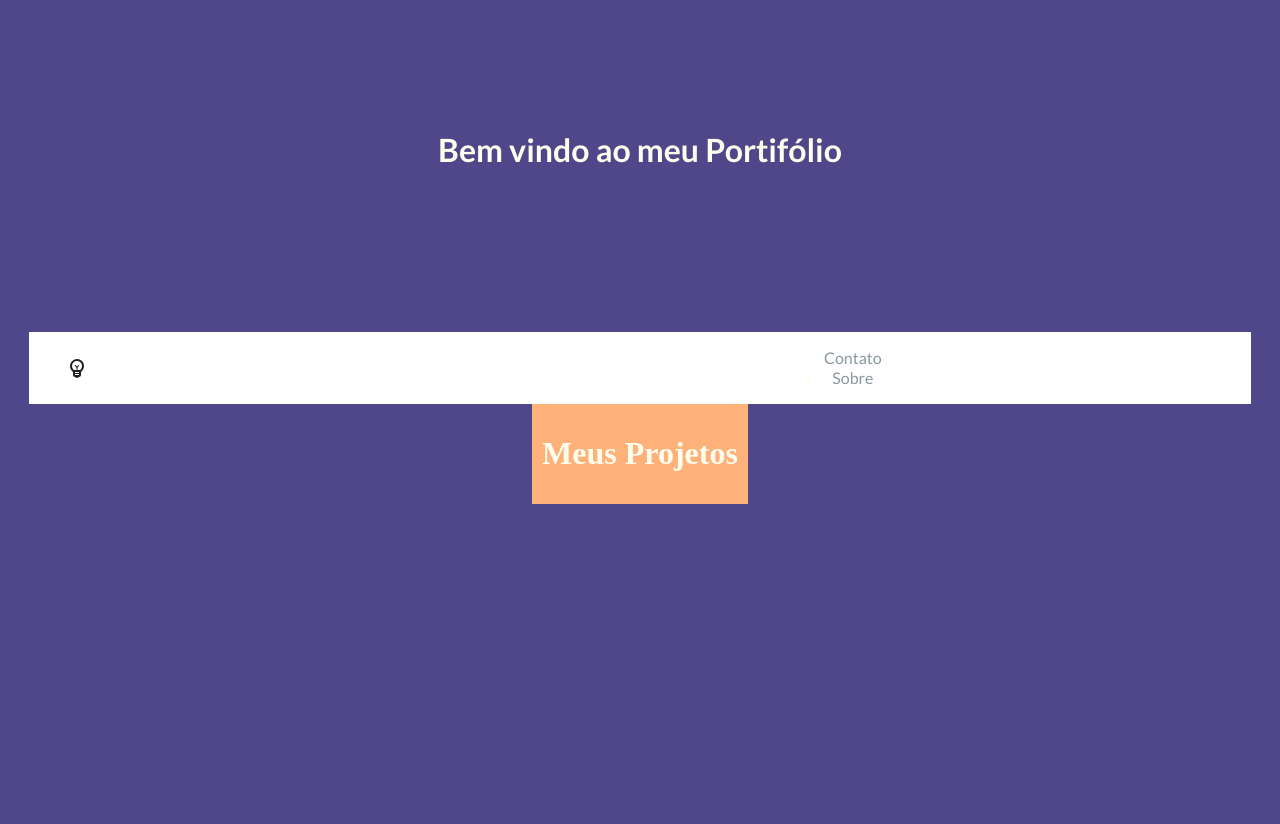
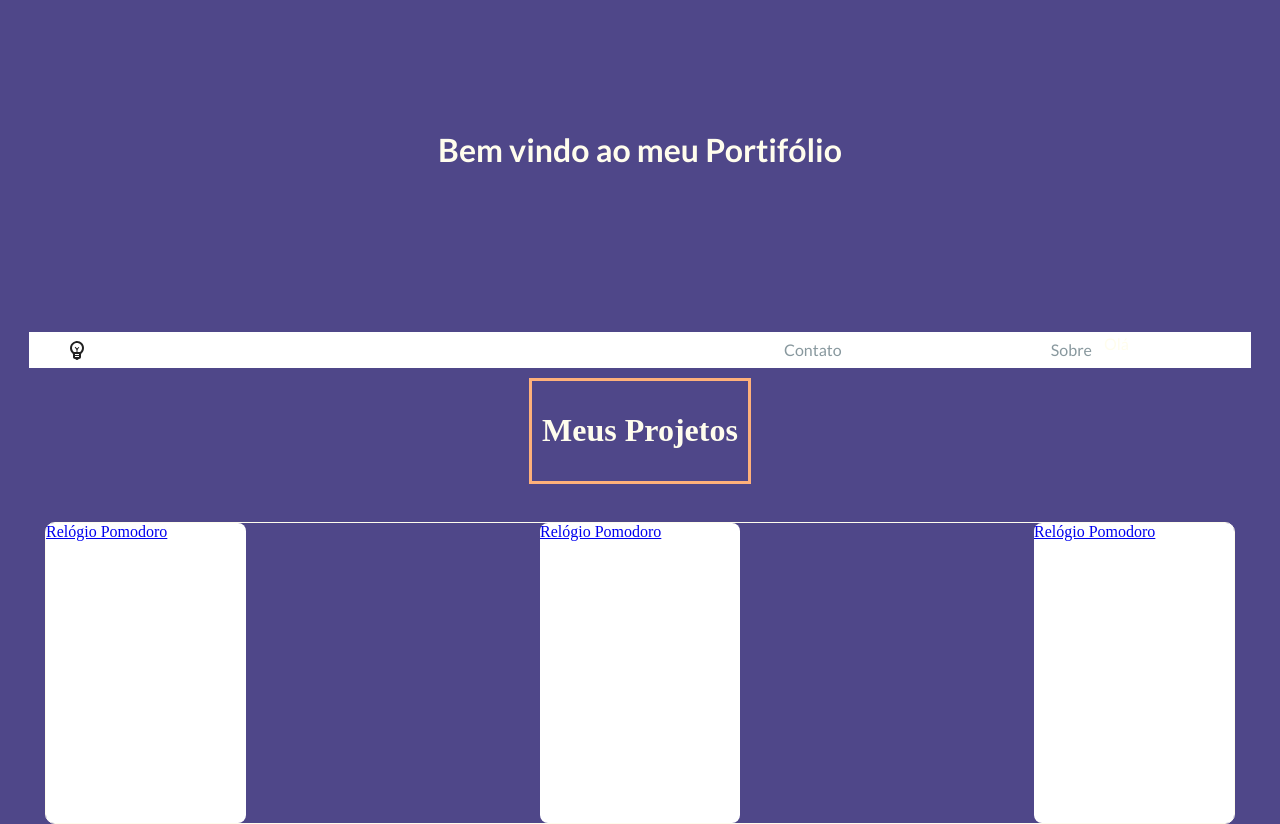
Before and after one commit to Eletromaximus/MaxMillianoJAMStackAlura, a Next.js app: page / in a window 1280 px wide. Before the commit the page ends 800 px from the top, so only its background shows below. Built offline with nearby package versions, Linux system fonts and the light colour scheme.

Commit message:
feat(esboço dos cards): esboço dos cards prontos

```diff
--- a/pages/index.tsx
+++ b/pages/index.tsx
@@ -1,10 +1,12 @@
 import React, { useState} from 'react';
 import Capa from '../src/commons/Capa';
 import { Box } from '../src/components/fundation/layout/Box';
-import Menu from '../src/commons/Menu'
-import { lightTheme, darkTheme } from '../src/components/theme/themes'
-import { Grid } from '../src/components/fundation/layout/Grid'
-import SectionTitle from '../src/commons/SectionTitle'
+import Menu from '../src/commons/Menu';
+import { lightTheme, darkTheme } from '../src/components/theme/themes';
+import { Grid } from '../src/components/fundation/layout/Grid';
+import SectionTitle from '../src/commons/SectionTitle';
+import {WrapperProjects} from '../src/commons/WrapperProjects';
+import Card from '../src/commons/Cards';
 
 export default function Home() {
   const [ theme, setTheme ] = useState(darkTheme)
@@ -39,6 +41,44 @@ export default function Home() {
             <SectionTitle />
           </Grid.Col>
 
+          <Grid.Col
+            offset={{ xs: 0, md: 0}}
+            value={{ xs: 12, md: 12}}
+            display='flex'
+            flex='1'
+            alignItems='center'
+            justifyContent='center'
+            flexDirection='column'
+          >
+            <WrapperProjects>
+              <WrapperProjects.RightSide>
+                <Card
+                  url={'https://github.com/Eletromaximus/PomodoroClock'}
+                >
+                  Relógio Pomodoro
+                </Card>
+              </WrapperProjects.RightSide>
+
+              <WrapperProjects.CentralSide>
+                <Card
+                  url={'https://github.com/Eletromaximus/PomodoroClock'}
+                >
+                  Relógio Pomodoro
+                </Card>
+              </WrapperProjects.CentralSide>
+
+              <WrapperProjects.LeftSide>
+                <Card
+                  url={'https://github.com/Eletromaximus/PomodoroClock'}
+                >
+                  Relógio Pomodoro
+                </Card>
+              </WrapperProjects.LeftSide>
+
+
+            </WrapperProjects>
+          </Grid.Col>
+
         </Grid.Row>
       </Grid.Container>
 
--- /dev/null
+++ b/src/commons/Cards/index.tsx
@@ -0,0 +1,20 @@
+import React from 'react';
+import { CardStyle } from './styles';
+import Link from 'next/link'
+
+interface Props {
+  url: string;
+  children: string | React.ReactNode;
+}
+
+export default function Card({ url, children }: Props) {
+  return(
+    <CardStyle>
+      <Link href={url}>
+        <a>
+          {children}
+        </a>
+      </Link>
+    </CardStyle>
+  )
+}
--- /dev/null
+++ b/src/commons/Cards/styles.ts
@@ -0,0 +1,9 @@
+import styled from 'styled-components';
+
+
+export const CardStyle = styled.div`
+  width: 200px;
+  height: 300px;
+  border-radius: 8px;
+  background-color: white;
+`
--- a/src/commons/Menu/index.tsx
+++ b/src/commons/Menu/index.tsx
@@ -5,6 +5,7 @@ import EmojiObjectsOutlinedIcon from '@material-ui/icons/EmojiObjectsOutlined';
 import { Button } from '@material-ui/core';
 import { ThemeContext } from 'styled-components';
 import Link from '../../components/Link';
+import Text from '../../components/fundation/Text'
 
 
 const links = [
@@ -37,7 +38,6 @@ export default function Home({toggleTheme} : Props ) {
       </MenuWrapper.RightSide>
 
       <MenuWrapper.CentralSide>
-      <ul>
           {links.map( link => {
             return (
               <li key={link.url}>
@@ -50,11 +50,12 @@ export default function Home({toggleTheme} : Props ) {
               </li>
             )
           })}
-        </ul>
       </MenuWrapper.CentralSide>
 
       <MenuWrapper.LeftSide>
-
+        <Text tag='span' variant='paragraph1'>
+          Olá
+        </Text>
       </MenuWrapper.LeftSide>
 
 
--- a/src/commons/SectionTitle/index.tsx
+++ b/src/commons/SectionTitle/index.tsx
@@ -6,7 +6,7 @@ import { TitleStyle } from './styles';
 export default function SectionTitle() {
   return (
     <TitleStyle>
-      <Text tag='h1' variant='Title' textAlign= 'center'>
+      <Text tag='h1' variant='Title' textAlign= 'center' color='black'>
         Meus Projetos
       </Text>
     </TitleStyle>
--- a/src/commons/SectionTitle/styles.ts
+++ b/src/commons/SectionTitle/styles.ts
@@ -1,9 +1,10 @@
-import { colors } from '@material-ui/core';
 import styled from 'styled-components';
 
 export const TitleStyle = styled.div`
-  margin: auto;
+  margin: 10px;
   padding: 10px;
   text-align: center;
-  background-color: ${({ theme }) => theme.colors.primary}
+  background-color: ${({ theme }) => theme.colors.background};
+  border: solid ;
+  border-color: ${({ theme }) => theme.colors.primary};
 `;
--- /dev/null
+++ b/src/commons/WrapperProjects/index.ts
@@ -0,0 +1,38 @@
+import styled from 'styled-components'
+
+// interface Props {
+//   LeftSide: any;
+//   CentralSide: any;
+//   RightSide: any;
+// }
+
+export const WrapperProjects: any = styled.div`
+  width: 100%;
+  display: flex;
+  flex: 1;
+  height: 500px;
+  margin-top: 28px;
+  border-radius: 10px;
+  justify-content: space-between;
+  border: 1px solid;
+
+`
+
+WrapperProjects.LeftSide = styled.div`
+
+  padding: 0;
+  margin: 0;
+  order: 1;
+`
+
+WrapperProjects.CentralSide = styled.div`
+  padding: 0;
+  margin: 0;
+  order: 2;
+`
+
+WrapperProjects.RightSide = styled.div`
+  padding: 0;
+  margin: 0;
+  order: 3;
+`
--- a/src/components/fundation/Text/index.tsx
+++ b/src/components/fundation/Text/index.tsx
@@ -9,7 +9,7 @@ interface Props {
   tag?: 'p' | 'span' | 'h1' | undefined;
   variant: string;
   textAlign?: string | object;
-  color?: string;
+  color?: string | object;
   children: string | number | React.ReactNode;
 }
 
@@ -34,10 +34,10 @@ const TextBase = styled.span<Props>`
   ${propToStyle('textAlign')}
 `
 
-export default function Text ({ tag, variant, children, textAlign, color }: Props) {
+export default function Text ({ tag, variant, children, textAlign }: Props) {
   return (
 
-    <TextBase as={tag} variant={variant} textAlign={textAlign} color={color}>
+    <TextBase as={tag} variant={variant} textAlign={textAlign}>
       {children}
     </TextBase>
   )
--- a/src/components/fundation/layout/Grid/index.ts
+++ b/src/components/fundation/layout/Grid/index.ts
@@ -14,6 +14,7 @@ interface IProps {
 
 interface IContainer {
   marginTop?: string | object;
+  backgroundColor?: string | object;
 }
 export const Container = styled.div<IContainer>`
   width: 100%;
```
